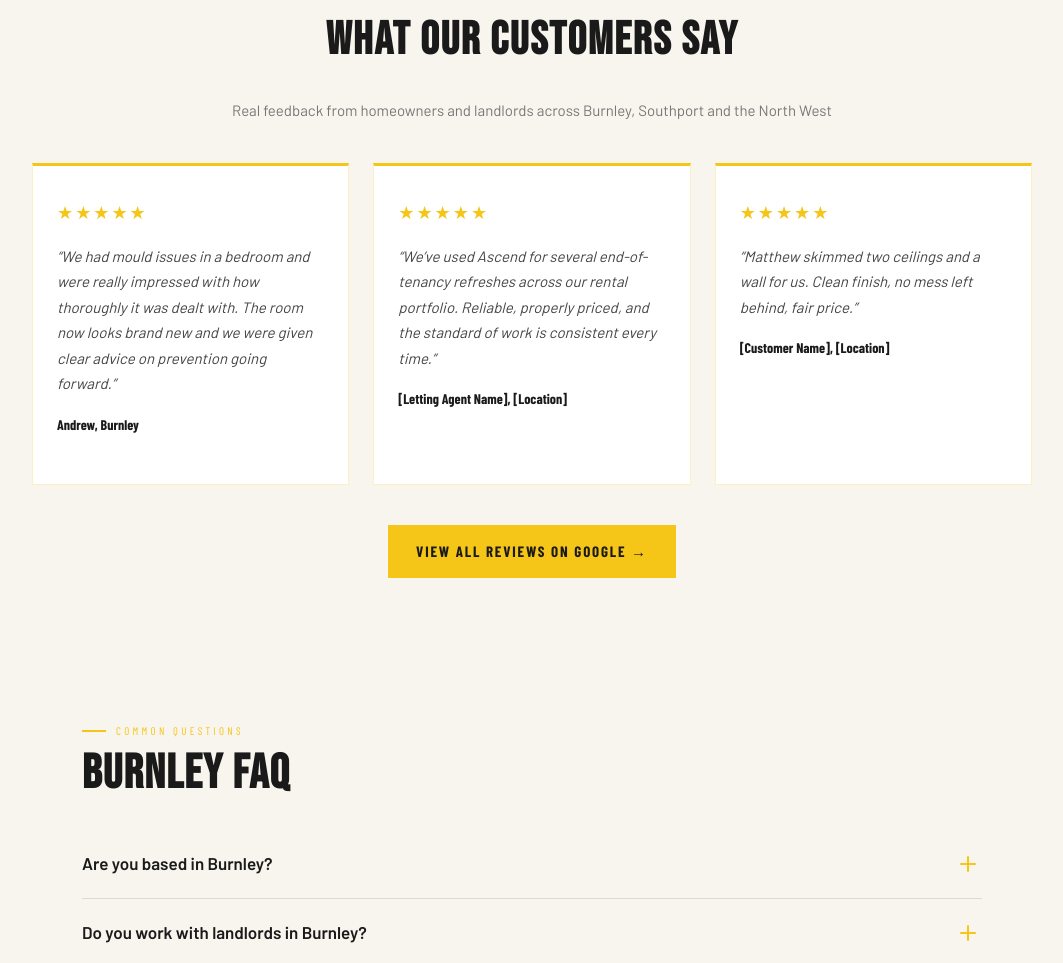
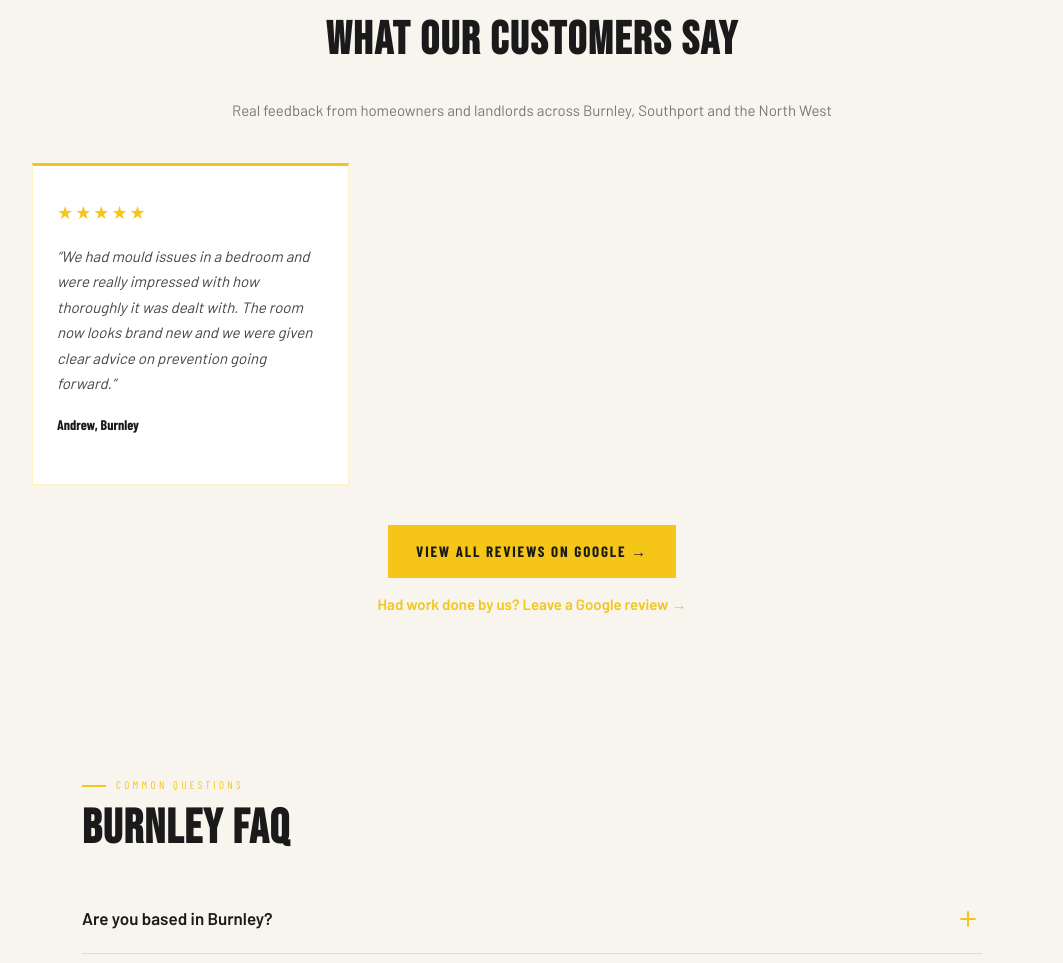
Before and after one commit to AscendBuildingReno/ascend-website-, a plain HTML site: page site/burnley-painter-decorator/index.html in a window 1280 px wide. Shown: the part 3507-4470 px from the top of the page, without its empty margins (108-1171 px from the left). Drawn offline with nearby package versions, Linux system fonts and the light colour scheme.

Commit message:
Fix Google review links; remove unfilled testimonial placeholders
- Southport and Burnley 'View All Reviews' buttons now point to the Google
  profile link already used on the home page (was g.page/r/PLACEHOLDER)
- Add 'Leave a Google review' link (Matty's review link) on home, Southport
  and Burnley pages
- Remove two Burnley testimonials that showed '[Customer Name], [Location]'
- README: fully automatic publishing

Co-Authored-By: Claude Opus 5.5 <noreply@anthropic.com>
Claude-Session: https://claude.ai/code/session_01SC9CB8XHbaCBmqboCeQ2az

```diff
--- a/site/burnley-painter-decorator/index.html
+++ b/site/burnley-painter-decorator/index.html
@@ -495,21 +495,9 @@ footer a{color:var(--gold);text-decoration:none;font-size:13px}
         <p class="testimonial-text">&ldquo;We had mould issues in a bedroom and were really impressed with how thoroughly it was dealt with. The room now looks brand new and we were given clear advice on prevention going forward.&rdquo;</p>
         <p class="testimonial-author">Andrew, Burnley</p>
       </div>
-      <!-- TESTIMONIAL 3 — PLACEHOLDER: Matty to replace testimonial text, letting agent name and location -->
-      <div class="testimonial-card">
-        <div class="testimonial-stars">&starf;&starf;&starf;&starf;&starf;</div>
-        <p class="testimonial-text">&ldquo;We&rsquo;ve used Ascend for several end-of-tenancy refreshes across our rental portfolio. Reliable, properly priced, and the standard of work is consistent every time.&rdquo;</p>
-        <p class="testimonial-author">[Letting Agent Name], [Location]</p>
-      </div>
-      <!-- TESTIMONIAL 4 — PLACEHOLDER: Matty to replace testimonial text, customer name and location -->
-      <div class="testimonial-card">
-        <div class="testimonial-stars">&starf;&starf;&starf;&starf;&starf;</div>
-        <p class="testimonial-text">&ldquo;Matthew skimmed two ceilings and a wall for us. Clean finish, no mess left behind, fair price.&rdquo;</p>
-        <p class="testimonial-author">[Customer Name], [Location]</p>
-      </div>
     </div>
-    <!-- NOTE: Replace the placeholder URL below with the real Ascend Building Renovations Ltd Google Business Profile review link -->
-    <a href="https://g.page/r/PLACEHOLDER" class="google-review-btn" target="_blank" rel="noopener">View All Reviews on Google &rarr;</a>
+    <a href="https://share.google/XKhBUvOrqjtArQ3bp" class="google-review-btn" target="_blank" rel="noopener">View All Reviews on Google &rarr;</a>
+    <p style="margin-top:14px"><a href="https://g.page/r/CfEv-D7wuYAsEBM/review" target="_blank" rel="noopener" style="color:var(--gold);font-weight:600;text-decoration:none">Had work done by us? Leave a Google review &rarr;</a></p>
   </div>
 </section>
 <!-- ===== END TESTIMONIALS SECTION ===== -->
```
Also changed, not shown: site/index.html (+1 -0 lines), site/southport-painter-decorator/index.html (+2 -2 lines), 1 other file.
